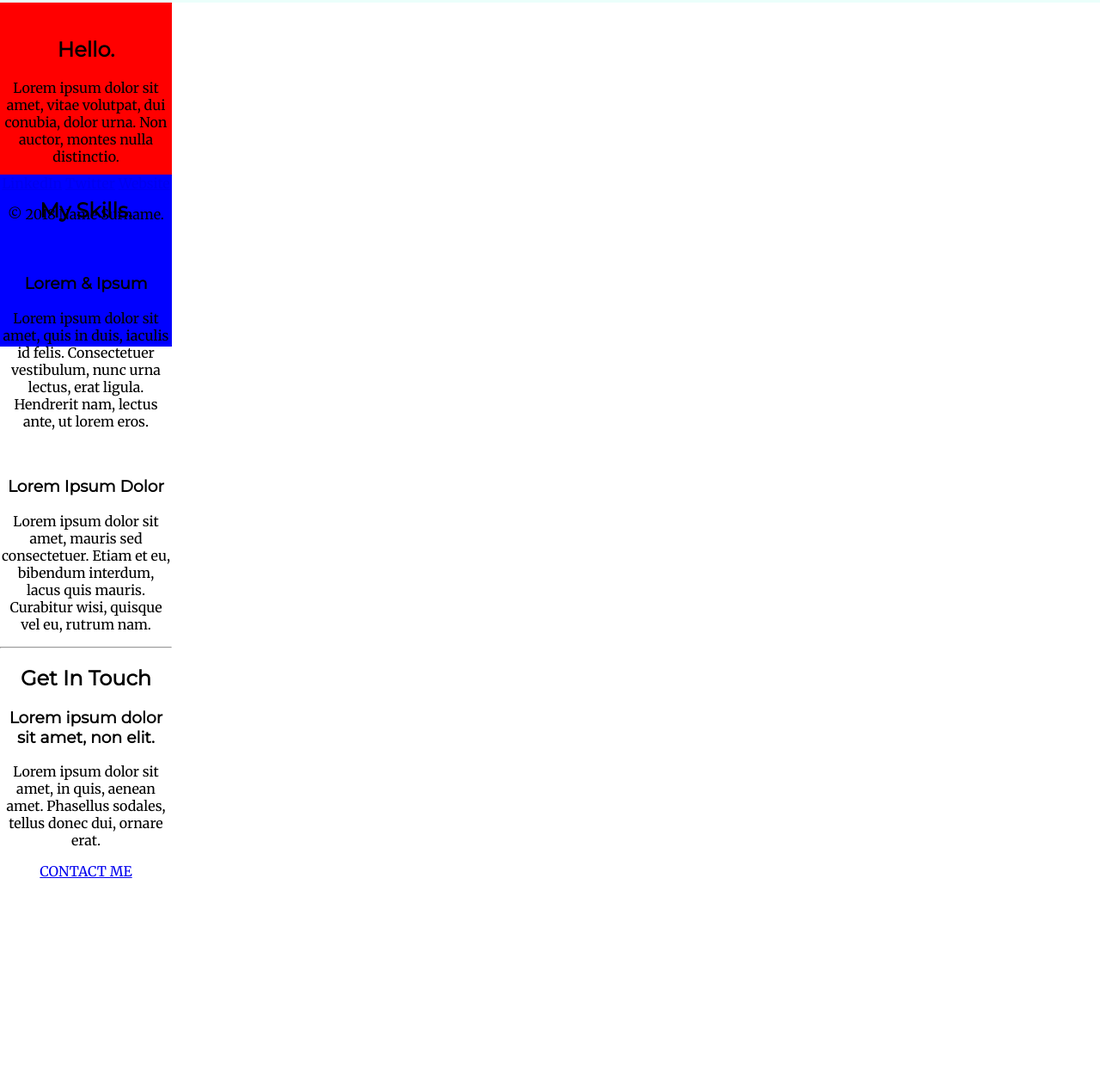
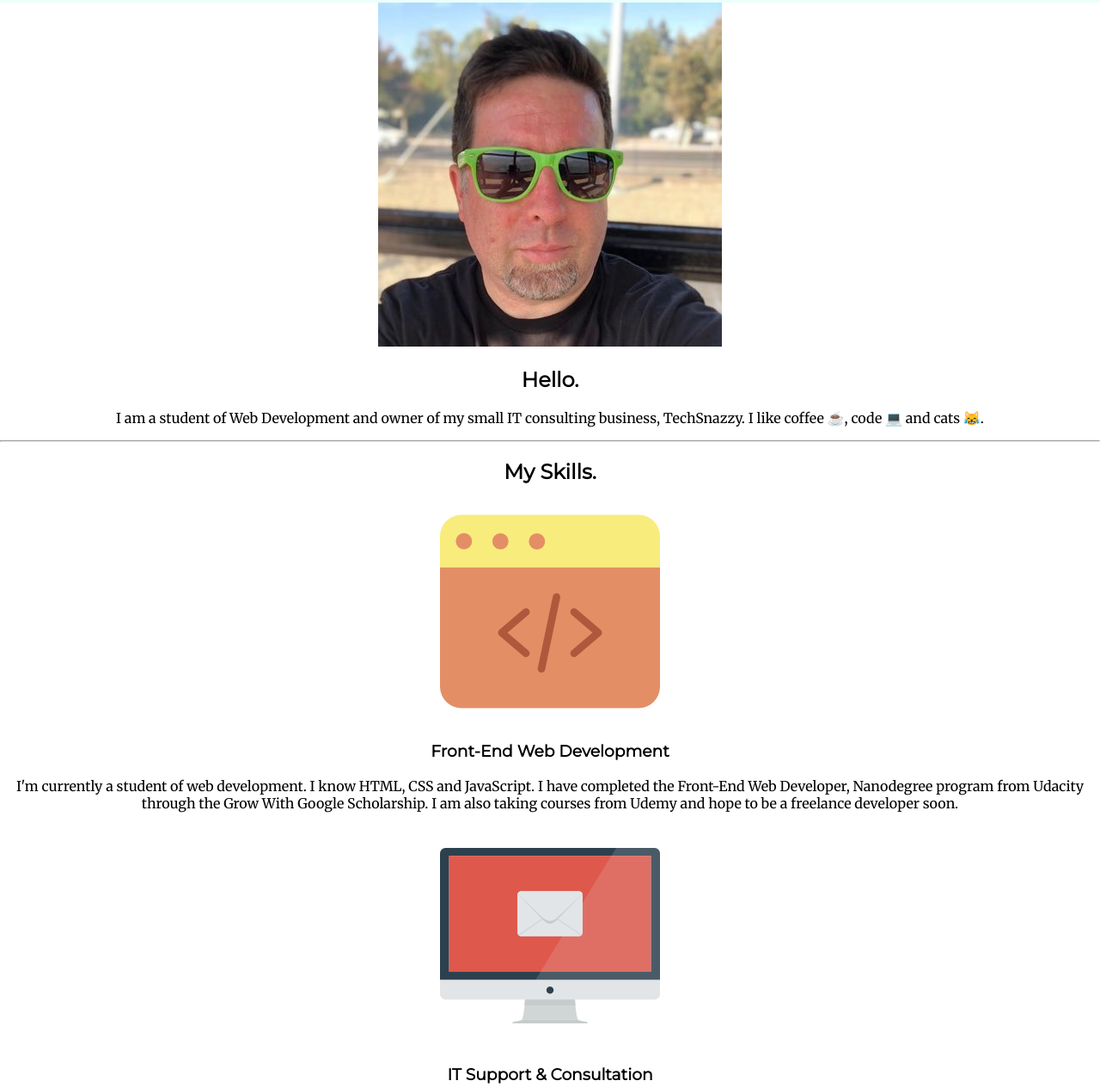
Before and after one commit to TechSnazzy/css-site, a plain HTML site: page index.html in a window 1280 px wide. Shown: the part 562-1826 px from the top of the page at 86% size. Before the commit the page ends 1585 px from the top, so only its background shows below. Drawn offline with Linux system fonts and the light colour scheme.

Commit message:
Added new images, filled in the content on the Index page and removed the CSS code for the middle and bottom containers

```diff
--- a/css/styles.css
+++ b/css/styles.css
@@ -19,14 +19,8 @@ h3 {
   padding-top: 100px;
 }
 .middle-container {
-  background-color: red;
-  width: 200px;
-  height: 200px;
 }
 .bottom-container {
-  background-color: blue;
-  width: 200px;
-  height: 200px;
 }
 .pro {
   text-decoration: underline;
--- a/index.html
+++ b/index.html
@@ -20,52 +20,55 @@
     </div>
     <div class="middle-container">
       <div class="profile">
-        <img src="" alt="" />
+        <img src="img/me.jpg" alt="Sean Morrison" />
         <h2>Hello.</h2>
         <p>
-          Lorem ipsum dolor sit amet, vitae volutpat, dui conubia, dolor urna.
-          Non auctor, montes nulla distinctio.
+          I am a student of Web Development and owner of my small IT consulting
+          business, TechSnazzy. I like coffee ☕️, code 💻 and cats 😹.
         </p>
       </div>
       <hr />
       <div class="skills">
         <h2>My Skills.</h2>
         <div class="skill-row">
-          <img class="" src="" alt="" />
-          <h3>Lorem & Ipsum</h3>
+          <img
+            class=""
+            src="img/web-programming.png"
+            alt="Web Programming Logo"
+          />
+          <h3>Front-End Web Development</h3>
           <p>
-            Lorem ipsum dolor sit amet, quis in duis, iaculis id felis.
-            Consectetuer vestibulum, nunc urna lectus, erat ligula. Hendrerit
-            nam, lectus ante, ut lorem eros.
+            I'm currently a student of web development. I know HTML, CSS and
+            JavaScript. I have completed the Front-End Web Developer, Nanodegree program from Udacity through the Grow With Google Scholarship. I am also taking courses from Udemy and hope to be a freelance developer soon.
           </p>
         </div>
         <div class="skill-row">
-          <img class="" src="" alt="" />
-          <h3>Lorem Ipsum Dolor</h3>
+          <img class="" src="img/imac.png" alt="iMac Computer Picture" />
+          <h3>IT Support & Consultation</h3>
           <p>
-            Lorem ipsum dolor sit amet, mauris sed consectetuer. Etiam et eu,
-            bibendum interdum, lacus quis mauris. Curabitur wisi, quisque vel
-            eu, rutrum nam.
+            As I aspire to become a web developer, I also run my own company
+            doing full-time IT support and consulation.
           </p>
         </div>
       </div>
       <hr />
       <div class="contact-me">
         <h2>Get In Touch</h2>
-        <h3>Lorem ipsum dolor sit amet, non elit.</h3>
-        <p>
-          Lorem ipsum dolor sit amet, in quis, aenean amet. Phasellus sodales,
-          tellus donec dui, ornare erat.
-        </p>
-        <a class="btn" href="mailto:name@email.com">CONTACT ME</a>
+        <h3>I'd love to hear from you</h3>
+        <p>Check out all the info here...</p>
+        <a class="btn" href="https://techsnazzy.com" target="_blank"
+          >CONTACT ME</a
+        >
       </div>
     </div>
 
     <div class="bottom-container">
-      <a class="footer-link" href="https://www.linkedin.com/">LinkedIn</a>
-      <a class="footer-link" href="https://twitter.com/">Twitter</a>
-      <a class="footer-link" href="https://www.appbrewery.co/">Website</a>
-      <p>© 2018 Name Surname.</p>
+      <a class="footer-link" href="https://www.linkedin.com/in/theseanmorrison/"
+        >LinkedIn</a
+      >
+      <a class="footer-link" href="https://twitter.com/seanmorrison">Twitter</a>
+      <a class="footer-link" href="https://techsnazzy.com/">TechSnazzy</a>
+      <p>© 2018 Sean Morrison @SeanMorrison</p>
     </div>
   </body>
 </html>
```
Also changed, not shown: img/imac.png (added), img/me.jpg (added), img/ts-logo.png (added), img/web-programming.png (added), 1 other file.
